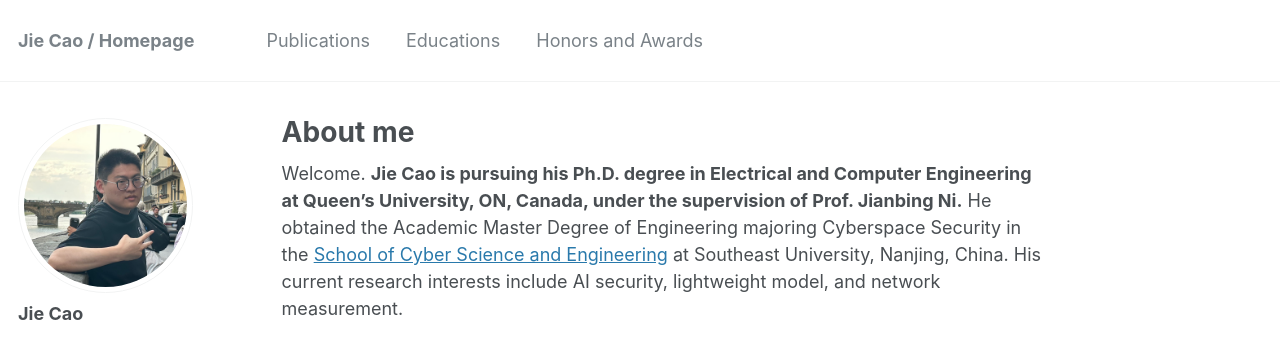
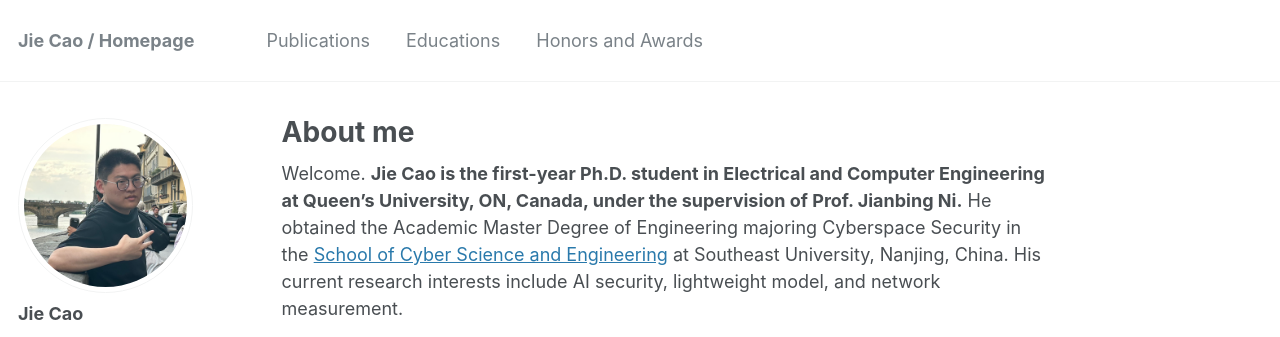
Before and after one commit to JieJayCao/JieJayCao.github.io, a Jekyll site: the page built from _pages/about.md, in a window 1280 px wide and 900 px high. Shown: the top 337 px of the window. Built offline with Jekyll 4.4.1, drawn with Linux system fonts in a browser that asks for light colours; some web fonts are replaced; formulas are drawn with MathJax 3.

Commit message:
Update about.md

```diff
--- a/_pages/about.md
+++ b/_pages/about.md
@@ -8,7 +8,7 @@ redirect_from:
   - /about.html
 ---
 
-Welcome. **Jie Cao is pursuing his Ph.D. degree in Electrical and Computer Engineering at Queen's University, ON, Canada, under the supervision of Prof. Jianbing Ni.** He obtained the Academic Master Degree of Engineering majoring Cyberspace Security in the [School of Cyber Science and Engineering](https://cyber.seu.edu.cn/) at Southeast University, Nanjing, China. His current research interests include AI security, lightweight model, and network measurement.
+Welcome. **Jie Cao is the first-year Ph.D. student in Electrical and Computer Engineering at Queen's University, ON, Canada, under the supervision of Prof. Jianbing Ni.** He obtained the Academic Master Degree of Engineering majoring Cyberspace Security in the [School of Cyber Science and Engineering](https://cyber.seu.edu.cn/) at Southeast University, Nanjing, China. His current research interests include AI security, lightweight model, and network measurement.
 
 # News
 **<font color=red>[2024]</font>**
```
